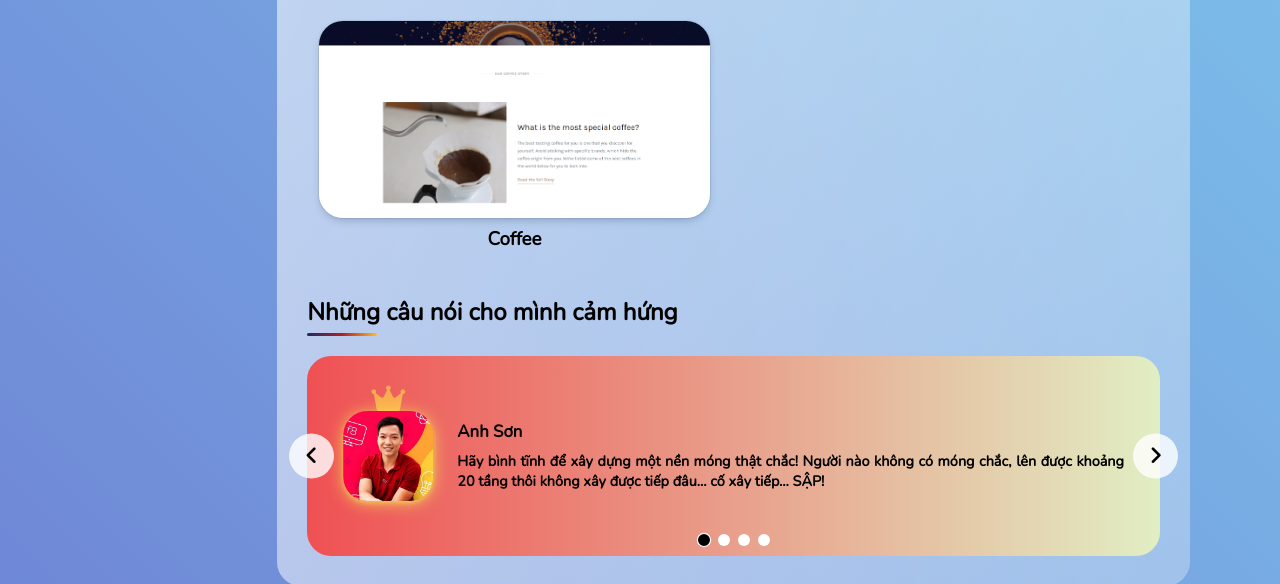
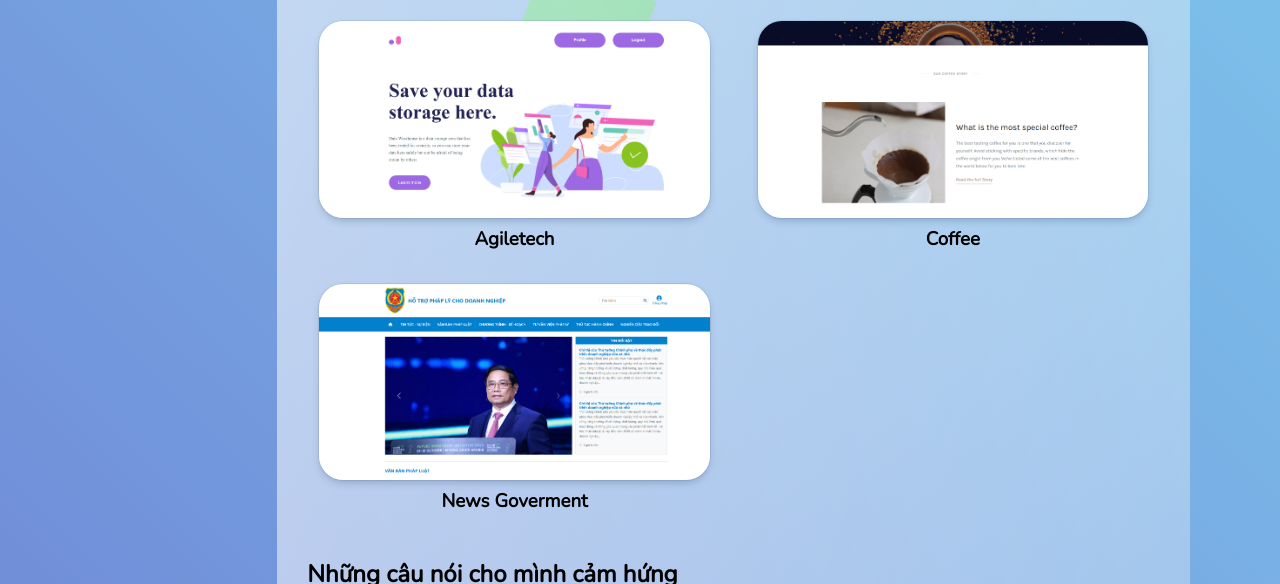
Before and after one commit to nam-Space/my-profile, a plain HTML site: page index.html in a window 1280 px wide. Shown: the part 2168-2752 px from the top of the page. Drawn offline with Linux system fonts and the light colour scheme; animation ran at ten frames a second.

Commit message:
add more project

```diff
--- a/index.html
+++ b/index.html
@@ -388,6 +388,20 @@
                                         <div class="i-did">
                                             <a
                                                 target="_blank"
+                                                href="https://spontaneous-douhua-79655f.netlify.app/"
+                                                ><div class="img">
+                                                    <img
+                                                        src="./assets/imgs/idid/agiletech.png"
+                                                        alt="Agiletech"
+                                                    /></div
+                                            ></a>
+                                            <h3 class="title">Agiletech</h3>
+                                        </div>
+                                    </div>
+                                    <div class="col l-6 m-6 s-12">
+                                        <div class="i-did">
+                                            <a
+                                                target="_blank"
                                                 href="https://coffee-nine-inky.vercel.app/"
                                                 ><div class="img">
                                                     <img
@@ -396,6 +410,22 @@
                                                     /></div
                                             ></a>
                                             <h3 class="title">Coffee</h3>
+                                        </div>
+                                    </div>
+                                    <div class="col l-6 m-6 s-12">
+                                        <div class="i-did">
+                                            <a
+                                                target="_blank"
+                                                href="https://nam-space.github.io/news-goverment/"
+                                                ><div class="img">
+                                                    <img
+                                                        src="./assets/imgs/idid/news-goverment.png"
+                                                        alt="News Goverment"
+                                                    /></div
+                                            ></a>
+                                            <h3 class="title">
+                                                News Goverment
+                                            </h3>
                                         </div>
                                     </div>
                                 </div>
```
Also changed, not shown: assets/imgs/idid/agiletech.png (added), assets/imgs/idid/news-goverment.png (added).
